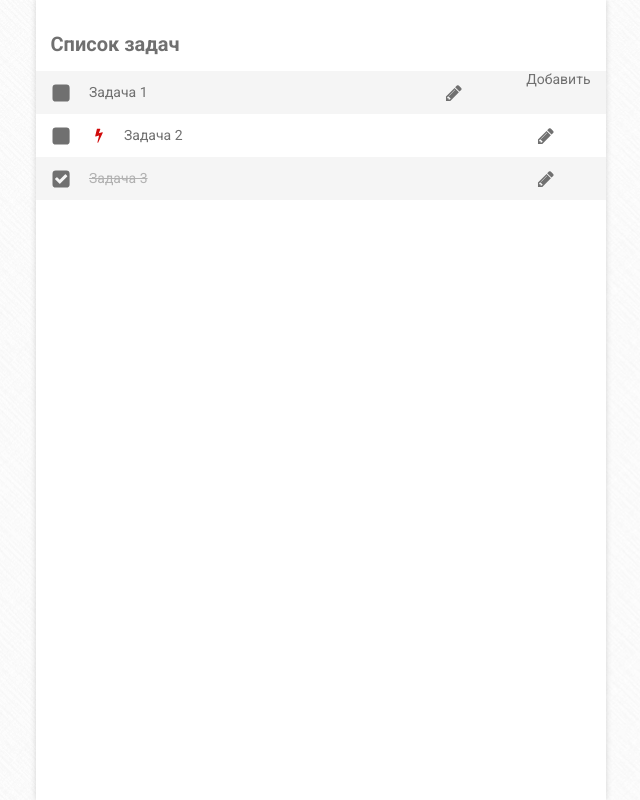
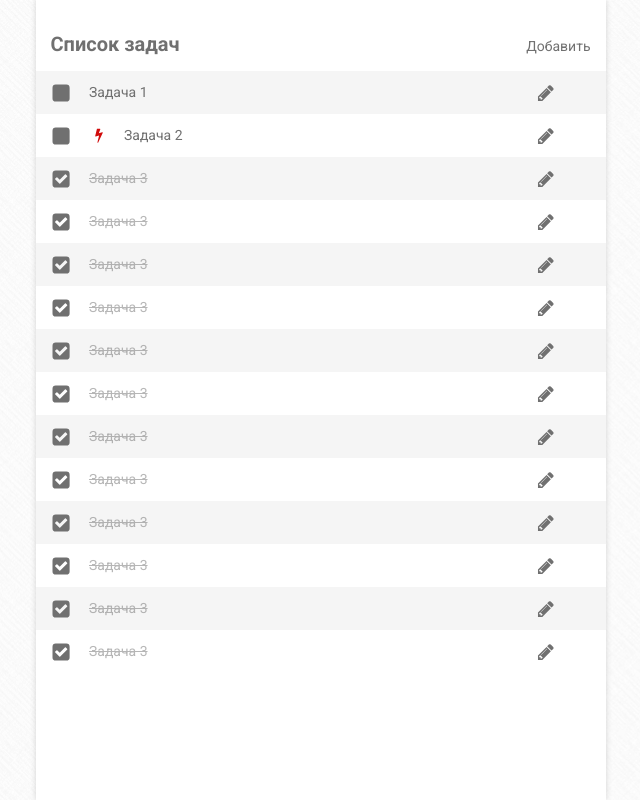
Before and after one commit to bykov-alexei/Web-homework, a plain HTML site: page TodoList/index.html in a window 1280 px wide. Shown: the whole page, without its empty margins (42-682 px from the left). Drawn offline with Linux system fonts and the light colour scheme.

Commit message:
css-fixes

```diff
--- a/TodoList/app.css
+++ b/TodoList/app.css
@@ -41,7 +41,7 @@ body {
     box-shadow: 0 0 6px #00000029;
     border-radius: 0 14px 14px 0;
 
-    opacity: 0;
+    visibility: hidden;
 }
 
 .task-edit>h1 {
@@ -143,6 +143,7 @@ body {
 
 .task-list>.add-button {
     float: right;
+    margin-top: 38px;
     margin-right: 15px;
 
     cursor: pointer;
--- a/TodoList/app.js
+++ b/TodoList/app.js
@@ -49,7 +49,7 @@ function customCheckboxClick(event) {
 function addTask(event) {
     let taskList = event.target.closest('.task-list');
     let taskEdit = taskList.parentElement.querySelector('.task-edit');
-    taskEdit.style.opacity = '1';
+    taskEdit.style.visibility = 'visible';
 
     let save_button = taskEdit.querySelector('.save-button');
     save_button.addEventListener('click', saveTask, {once: true});
@@ -67,7 +67,10 @@ function completeTask(event) {
 
 function cancelEdition(event) {
     let edit = event.target.closest('.task-edit');
-    edit.style.opacity = '0';
+    let saveButton = edit.querySelector('.save-button');
+    let newSaveButton = saveButton.cloneNode(true);
+    edit.replaceChild(newSaveButton, saveButton);
+    edit.style.visibility = 'hidden';
 }
 
 function saveTask(event) {
@@ -81,7 +84,7 @@ function saveTask(event) {
     let new_field = makeField(name, hiprio);
     list.appendChild(new_field);
 
-    edit.style.opacity = '0';
+    edit.style.visibility = 'hidden';
 }
 
 function editTask(event) {
@@ -89,7 +92,7 @@ function editTask(event) {
     let field = event.target.closest('.task-field');
     let edit = field.closest('#wrapper').querySelector('.task-edit');
     let saveButton = edit.querySelector('.save-button');
-    edit.style.opacity = '1';
+    edit.style.visibility = 'visible';
 
     function applyEdition(event) {
         let edit = event.target.closest('.task-edit');
@@ -108,7 +111,8 @@ function editTask(event) {
                 field.classList.remove('hiprio-task');
             }
         }
-        edit.style.opacity = '0';
+        edit.style.visibility = 'hidden';
     }
+
     saveButton.addEventListener('click', applyEdition, {once: true});
 }
--- a/TodoList/index.html
+++ b/TodoList/index.html
@@ -8,7 +8,7 @@
 <body>
     <div id="wrapper">
         <div class="task-list">
-            <h1>Список задач</h1>
+            <h1 style="display: inline-block">Список задач</h1>
             <p class="add-button">Добавить</p>
             <div class="task-field">
                 <span>Задача 1</span>
@@ -17,6 +17,61 @@
             </div>
             <div class="task-field hiprio-task">
                 <span>Задача 2</span>
+                <div class="remove-button"></div>
+                <div class="edit-button"></div>
+            </div>
+            <div class="task-field task-completed">
+                <span>Задача 3</span>
+                <div class="remove-button"></div>
+                <div class="edit-button"></div>
+            </div>
+            <div class="task-field task-completed">
+                <span>Задача 3</span>
+                <div class="remove-button"></div>
+                <div class="edit-button"></div>
+            </div>
+            <div class="task-field task-completed">
+                <span>Задача 3</span>
+                <div class="remove-button"></div>
+                <div class="edit-button"></div>
+            </div>
+            <div class="task-field task-completed">
+                <span>Задача 3</span>
+                <div class="remove-button"></div>
+                <div class="edit-button"></div>
+            </div>
+            <div class="task-field task-completed">
+                <span>Задача 3</span>
+                <div class="remove-button"></div>
+                <div class="edit-button"></div>
+            </div>
+            <div class="task-field task-completed">
+                <span>Задача 3</span>
+                <div class="remove-button"></div>
+                <div class="edit-button"></div>
+            </div>
+            <div class="task-field task-completed">
+                <span>Задача 3</span>
+                <div class="remove-button"></div>
+                <div class="edit-button"></div>
+            </div>
+            <div class="task-field task-completed">
+                <span>Задача 3</span>
+                <div class="remove-button"></div>
+                <div class="edit-button"></div>
+            </div>
+            <div class="task-field task-completed">
+                <span>Задача 3</span>
+                <div class="remove-button"></div>
+                <div class="edit-button"></div>
+            </div>
+            <div class="task-field task-completed">
+                <span>Задача 3</span>
+                <div class="remove-button"></div>
+                <div class="edit-button"></div>
+            </div>
+            <div class="task-field task-completed">
+                <span>Задача 3</span>
                 <div class="remove-button"></div>
                 <div class="edit-button"></div>
             </div>
```
